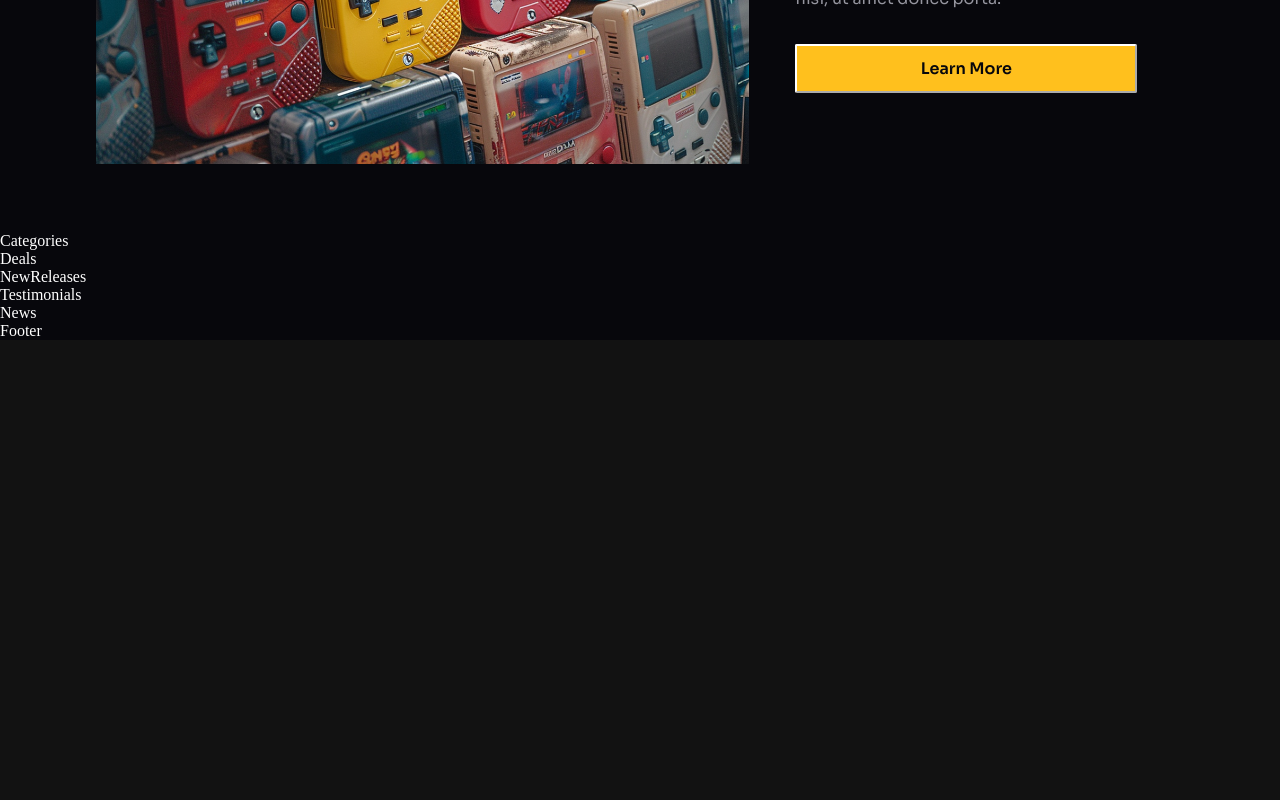
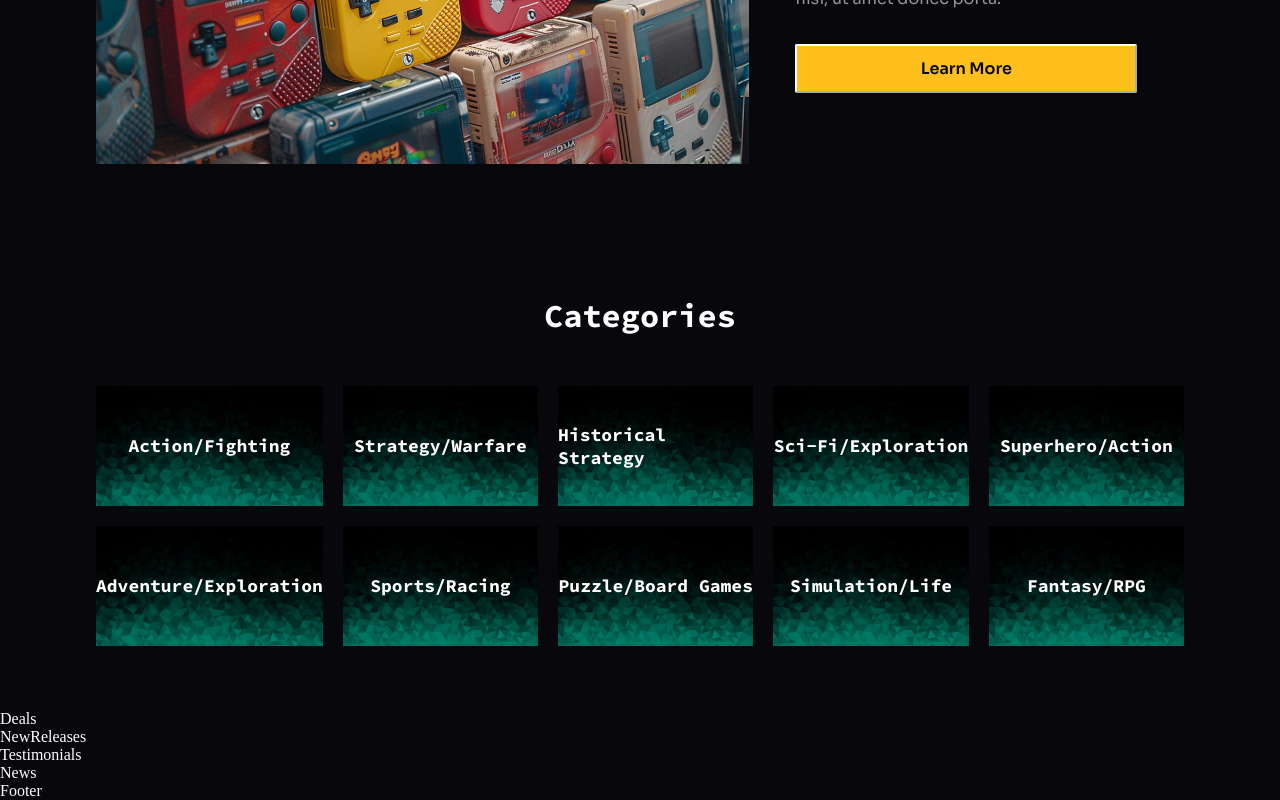
Before and after one commit to brosmar18/storeFront, a React (Vite) app: page / in a window 1280 px wide. Shown: the part 3459-4259 px from the top of the page. Before the commit the page ends 3799 px from the top, so only its background shows below. Built offline with nearby package versions, Linux system fonts and the light colour scheme.

Commit message:
categories section added

```diff
--- /dev/null
+++ b/src/components/CategoryCard/CategoryCard.jsx
@@ -0,0 +1,11 @@
+import "./CategoryCard.scss";
+
+const CategoryCard = ({ category }) => {
+  return (
+    <div className="categoryCard">
+      <p>{category}</p>
+    </div>
+  );
+};
+
+export default CategoryCard;
--- /dev/null
+++ b/src/components/CategoryCard/CategoryCard.scss
@@ -0,0 +1,27 @@
+@import "../../responsive.scss";
+
+.categoryCard {
+  background-image: url(../../assets/categoryCardBG.png);
+  background-size: cover;
+  background-position: center;
+  background-repeat: no-repeat;
+  display: flex;
+  align-items: center;
+  justify-content: center;
+  height: 7.5rem;
+  width: 100%;
+
+  p {
+    font-size: 18px;
+    font-weight: 700;
+    font-family: var(--font-code);
+
+    @include lg {
+      font-size: 16px;
+    }
+
+    @include md {
+      font-size: 14px;
+    }
+  }
+}
--- a/src/components/index.js
+++ b/src/components/index.js
@@ -2,5 +2,6 @@ import Navbar from "./Navbar/Navbar";
 import HeroCard from "./HeroCard/HeroCard";
 import TrendingCard from "./TrendingCard/TrendingCard";
 import PopularCard from "./PopularCard/PopularCard";
+import CategoryCard from "./CategoryCard/CategoryCard";
 
-export { Navbar, HeroCard, TrendingCard, PopularCard };
+export { Navbar, HeroCard, TrendingCard, PopularCard, CategoryCard };
--- a/src/constants/index.js
+++ b/src/constants/index.js
@@ -265,3 +265,46 @@ export const popularCardData = [
     price: "49.99",
   },
 ];
+
+export const gameCategories = [
+  {
+    id: 1,
+    category: "Action/Fighting",
+  },
+  {
+    id: 2,
+    category: "Strategy/Warfare",
+  },
+  {
+    id: 3,
+    category: "Historical Strategy",
+  },
+  {
+    id: 4,
+    category: "Sci-Fi/Exploration",
+  },
+  {
+    id: 5,
+    category: "Superhero/Action",
+  },
+  {
+    id: 6,
+    category: "Adventure/Exploration",
+  },
+  {
+    id: 7,
+    category: "Sports/Racing",
+  },
+  {
+    id: 8,
+    category: "Puzzle/Board Games",
+  },
+  {
+    id: 9,
+    category: "Simulation/Life",
+  },
+  {
+    id: 10,
+    category: "Fantasy/RPG",
+  },
+];
--- a/src/sections/Categories/Categories.jsx
+++ b/src/sections/Categories/Categories.jsx
@@ -1,9 +1,18 @@
-import './Categories.scss'
+import { CategoryCard } from "../../components";
+import { gameCategories } from "../../constants";
+import "./Categories.scss";
 
 const Categories = () => {
   return (
-    <div>Categories</div>
-  )
-}
+    <section className="categories">
+      <h2>Categories</h2>
+      <div className="categories__list">
+        {gameCategories.map((item) => (
+          <CategoryCard category={item.category} />
+        ))}
+      </div>
+    </section>
+  );
+};
 
-export default Categories
+export default Categories;
--- a/src/sections/Categories/Categories.scss
+++ b/src/sections/Categories/Categories.scss
@@ -0,0 +1,57 @@
+@import "../../responsive.scss";
+
+.categories {
+  height: 100%;
+  width: 100%;
+  padding: 4rem 6rem;
+  display: flex;
+  flex-direction: column;
+  align-items: center;
+
+  @include lg {
+    padding: 4rem 4rem;
+    gap: 32px;
+  }
+
+  @include md {
+    padding: 4rem;
+  }
+
+  @include sm {
+    padding: 4rem 2rem;
+  }
+
+  h2 {
+    font-family: var(--font-code);
+    font-size: 32px;
+    font-weight: 700;
+    margin-bottom: 50px;
+
+    @include lg {
+      margin-bottom: 20px;
+    }
+  }
+
+  .categories__list {
+    display: grid;
+    grid-template-columns: repeat(5, 1fr);
+    grid-template-rows: repeat(2, 1fr);
+    grid-gap: 20px;
+    width: 100%;
+
+    @include lg {
+      grid-template-columns: repeat(4, 1fr);
+      grid-template-rows: repeat(3, 1fr);
+    }
+
+    @include md {
+      grid-template-columns: repeat(3, 1fr);
+      grid-template-rows: repeat(4, 1fr);
+    }
+
+    @include sm {
+      grid-template-columns: repeat(2, 1fr);
+      grid-template-rows: repeat(4, 1fr);
+    }
+  }
+}
```
Also changed, not shown: src/assets/categoryCardBG.png (added).
